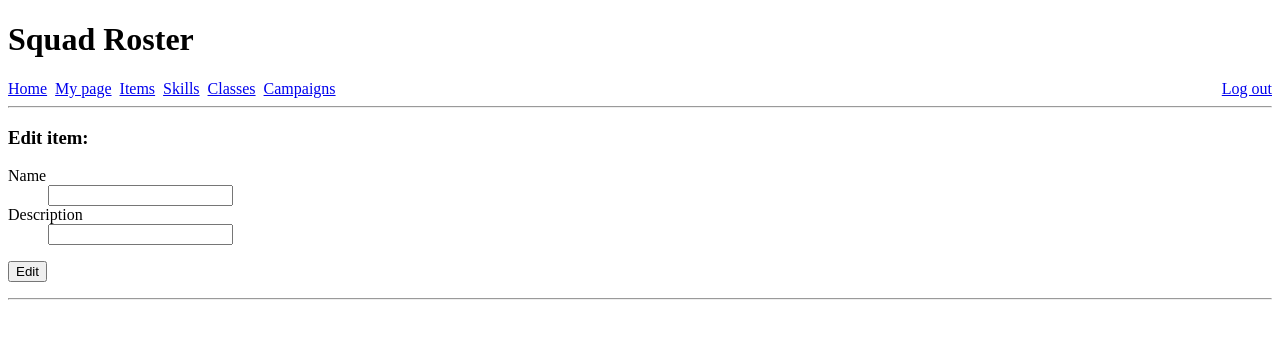
After one commit to ksuominen/squad-roster, a Flask app: page /item/1/edit in a window 1280 px wide. The commit adds this page. Shown: the top 339 px of the page. Run offline with Flask 3, Linux system fonts and the light colour scheme; the visitor is signed in with stand-in values (Sample User, id 1); some libraries are stand-ins or nearby versions.

Commit message:
Create feature to edit items

```diff
--- a/item.py
+++ b/item.py
@@ -4,6 +4,11 @@ from sqlalchemy.sql import text
 def add_item(name, description):
     sql = text("INSERT INTO item (name, description) VALUES (:name,:description)")
     db.session.execute(sql, {"name":name, "description":description})
+    db.session.commit()
+
+def edit_item(id, name, description):
+    sql = text("UPDATE item SET name=:name, description=:description WHERE id=:id")
+    db.session.execute(sql, {"id":id, "name":name, "description":description})
     db.session.commit()
 
 def get_all_items():
--- a/routes.py
+++ b/routes.py
@@ -72,6 +72,18 @@ def add_item():
             return redirect("/items")
 
     return render_template("item_add.html", form=form)
+
+@app.route("/item/<int:item_id>/edit", methods=["GET", "POST"])
+def edit_item(item_id):
+    if not session.get("is_admin"):
+        return render_template("error.html", message="Sorry, only admins can edit items.")
+
+    form = f.CreateItemForm(request.form)
+    if request.method =="POST" and form.validate():
+        item.edit_item(item_id, form.name.data, form.description.data)
+        return redirect(f"/items")
+
+    return render_template("item_edit.html", form=form, item_id=item_id)
 
 @app.route("/skills", methods=["GET"])
 def skills():
--- a/templates/character_edit.html
+++ b/templates/character_edit.html
@@ -24,7 +24,7 @@
             {{ render_field(form.min_stress) }}
             {{ render_field(form.description) }}
           </dl>
-          <input type="submit" value="Submit">
+          <input type="submit" value="Save">
           <input type="hidden" name="csrf_token" value = "{{ csrf_token() }}" />
         </form>
       </p>
--- /dev/null
+++ b/templates/item_edit.html
@@ -0,0 +1,19 @@
+{% extends "layout.html" %}
+
+{% block title %}Edit item{% endblock %}
+{% block content %}
+
+    <h3>Edit item:</h3>
+      <p>
+        {% from "_formhelpers.html" import render_field %}
+        <form action="/item/{{ item_id }}/edit" method="POST">
+          <dl>
+            {{ render_field(form.name) }}
+            {{ render_field(form.description) }}
+          </dl>
+          <input type="submit" value="Edit">
+          <input type="hidden" name="csrf_token" value = "{{ csrf_token() }}" />
+        </form>
+      </p>
+
+{% endblock %}
--- a/templates/items.html
+++ b/templates/items.html
@@ -9,11 +9,15 @@
       <tr>
         <th>Name</th>
         <th>Description</th>
+        <th></th>
       </tr>
       {% for item in items %}
         <tr>
           <td>{{ item.name }}</td>
           <td>{{ item.description }}</td>
+          {% if session.get("is_admin") %}
+          <td><a href="/item/{{item.id}}/edit">Edit item</a></td>
+          {% endif %}
         </tr>
       {% endfor %}
     </table>
```
